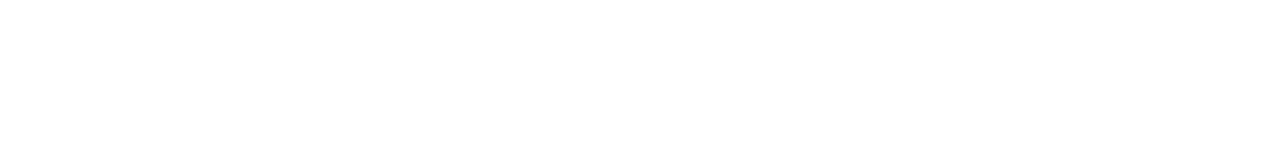
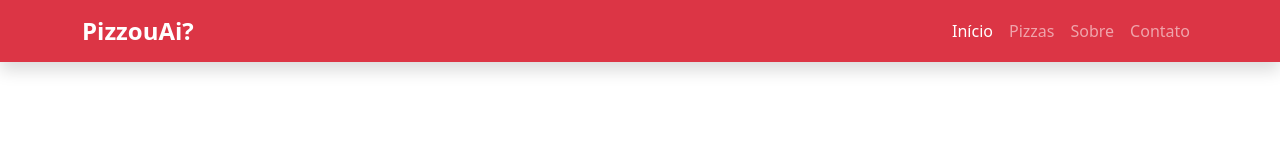
Before and after one commit to VictorFreitasDev/Pizzaria_Bootstrap, a plain HTML site: page index.html in a window 1280 px wide. Drawn offline with nearby package versions, Linux system fonts and the light colour scheme.

Commit message:
feat: Implementando Menu

```diff
--- a/index.html
+++ b/index.html
@@ -6,9 +6,50 @@
     <script src="https://cdn.jsdelivr.net/npm/bootstrap@5.3.8/dist/js/bootstrap.bundle.min.js" integrity="sha384-FKyoEForCGlyvwx9Hj09JcYn3nv7wiPVlz7YYwJrWVcXK/BmnVDxM+D2scQbITxI" crossorigin="anonymous"></script>
     <meta charset="UTF-8">
     <meta name="viewport" content="width=device-width, initial-scale=1.0">
-    <title>Pizzou</title>
+    <title>PizzouAi?</title>
 </head>
 <body>
+    <!-- MENU -->
+    <!--
+        navbar - barra de navegação do bootstrap
+        navbar-expand-lg - controla a responsividade. a partir de telas lg(large),
+        o menu fica abrto/horizontal. abaixo dele, fica recolhido o botão sanduiche
+        bg-danger - cor de fundo do menu.
+        navbar-dark - cor do texto do menu. como o fundo é escuro, o texto fica claro.
+        shadow - adiciona sombra ao menu.
+    -->
+     <nav class="navbar navbar-expand-lg bg-danger navbar-dark shadow">
+        <div class="container">
+            <!--
+             navbar-brand - marca do menu.
+             fw-bold - texto em negrito.
+             fs-4 - tamanho da fonte.
+            -->
+            <a class="navbar-brand fw-bold fs-4" href="#">PizzouAi?</a>
+
+            <button class="navbar-toggler" type="button" data-bs-toggle="collapse" data-bs-target="#menu" aria-controls="menu" aria-expanded="false" aria-label="Toggle navigation">
+                <span class="navbar-toggler-icon"></span>
+            </button>
+
+            <!--
+             navbar-nav - lista de itens do menu.
+             ms-auto - alinha os itens do menu à direita.
+             collapse - recolhe o menu em telas menores.
+            -->
+            <div class="collapse navbar-collapse" id="menu">
+                <ul class="navbar-nav ms-auto">
+                    <li class="nav-item"><a class="nav-link active" href="#inicio">Início</a></li>
+                    <li class="nav-item"><a class="nav-link " href="#pizzas">Pizzas</a></li>
+                    <li class="nav-item"><a class="nav-link " href="#sobre">Sobre</a></li>
+                    <li class="nav-item"><a class="nav-link " href="#contato">Contato</a></li>
+
+                </ul>
+            </div>
+
+        </div>
+
+     </nav>
+
 
 </body>
 </html>
```
